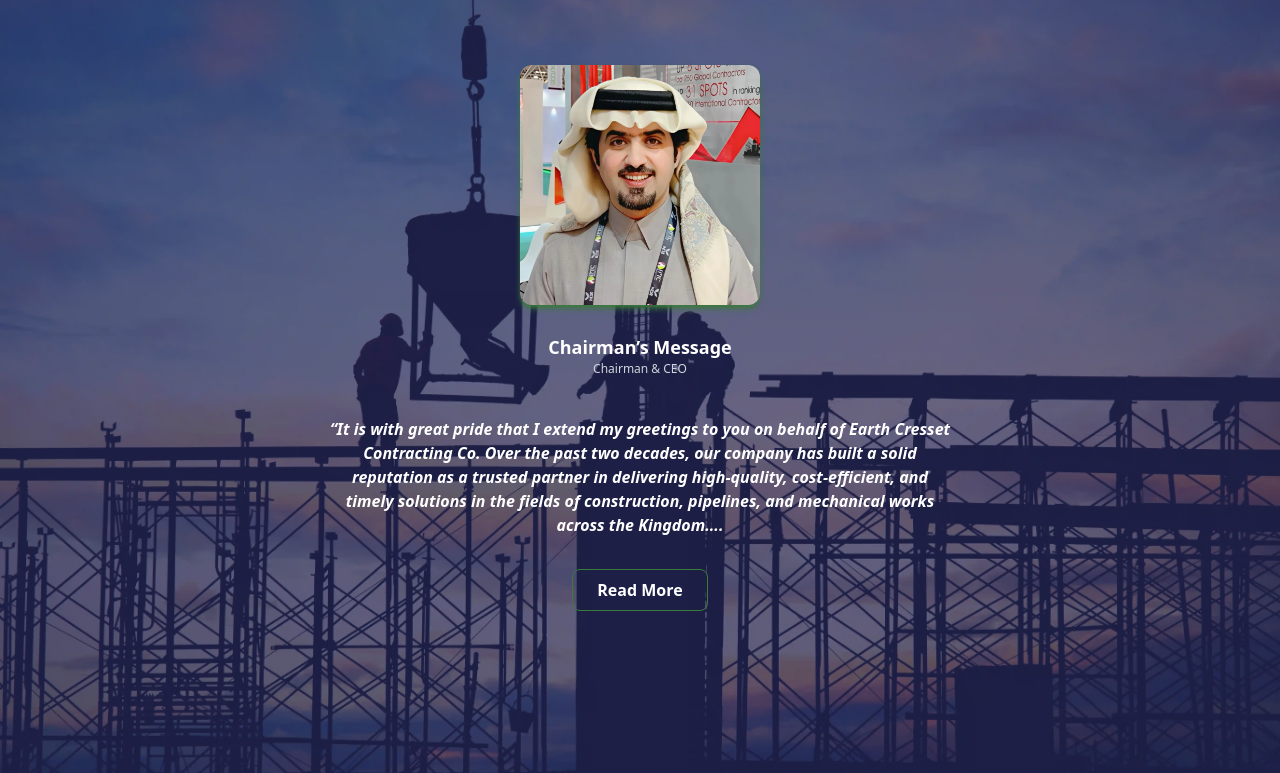
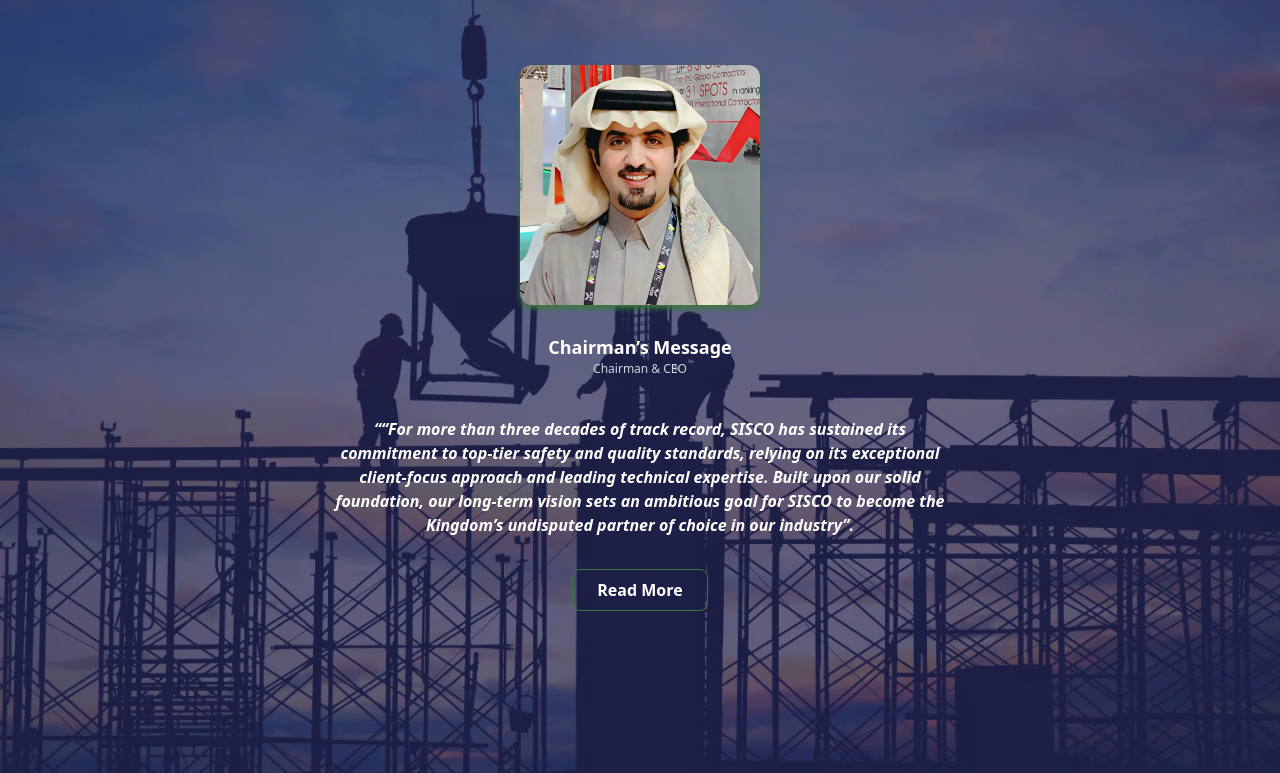
Before and after one commit to YehiaZakaria99/nebras-company, a React (Vite) app: page / in a window 1280 px wide. Shown: the part 827-1600 px from the top of the page. Built offline with nearby package versions, Linux system fonts and the light colour scheme.

Commit message:
Edit ChairmanMessage

```diff
--- a/src/Data/chairmanMessage.js
+++ b/src/Data/chairmanMessage.js
@@ -1,8 +1,7 @@
 const chairmanMessage = {
   title: "Chairman’s Message",
-  shortMsg: `It is with great pride that I extend my greetings to you on behalf of Earth Cresset Contracting Co.
-    Over the past two decades, our company has built a solid reputation as a trusted partner in delivering high-quality,
-    cost-efficient, and timely solutions in the fields of construction, pipelines, and mechanical works across the Kingdom....`,
+  shortMsg: `“For more than three decades of track record, SISCO has sustained its commitment to top-tier safety and quality standards, relying on its exceptional client-focus approach and leading technical expertise.  Built upon our solid foundation, our long-term vision sets an ambitious goal for SISCO to become the Kingdom’s undisputed partner of choice in our industry”.
+`,
   longMsg: `
     It is with great pride that I extend my greetings to you on behalf of Earth Cresset Contracting Co.
     Over the past two decades, our company has built a solid reputation as a trusted partner in delivering high-quality,
```
